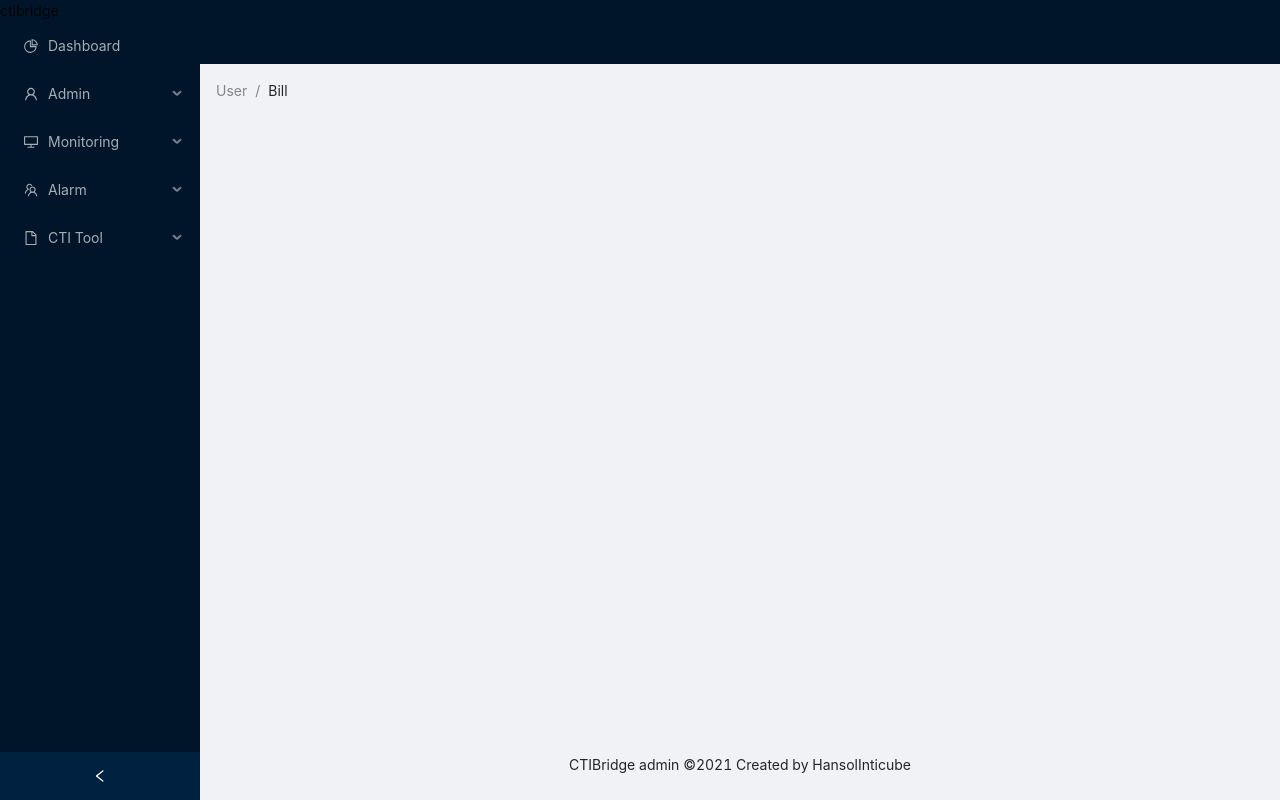
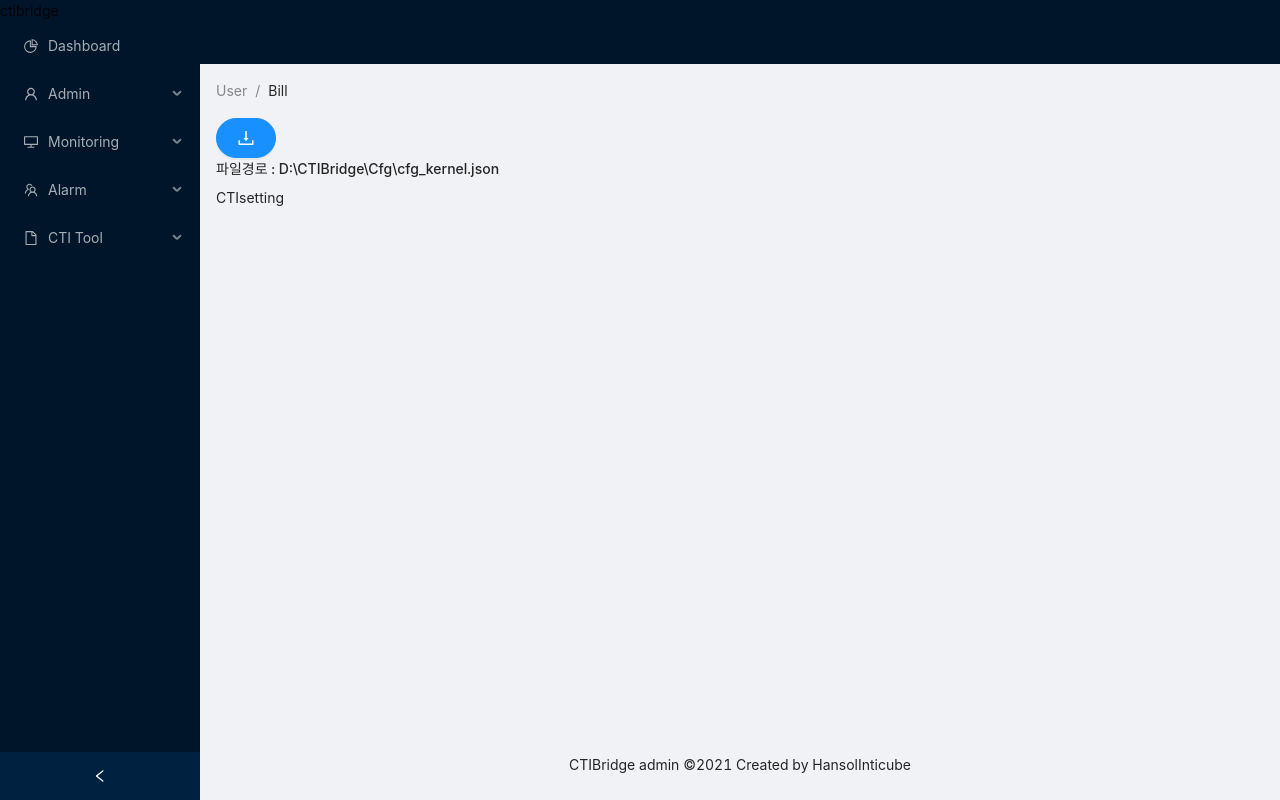
Before and after one commit to soonysoo/monitoringCTI, a React (Create React App) app: page /admin/CTIsetting in a window 1280 px wide. Built offline with nearby package versions, Linux system fonts and the light colour scheme.

Commit message:
ctisetting vdn데이터 localstorage저장

```diff
--- a/src/App.js
+++ b/src/App.js
@@ -11,10 +11,10 @@ import {
 } from '@ant-design/icons';
 import { Route, Link } from 'react-router-dom';
 import Home from './components/Home.js';
-import Crypto from './components/CTITool_crypto/Crypto.js';
-import Softphone from './components/CTITool_softphone/Softphone.js'
-import Logviewer from './components/CTITool_log/Logviewer.js';
-
+import Crypto from './components/tool/crypto/Crypto.js';
+import Softphone from './components/tool//softphone/Softphone.js'
+import Logviewer from './components/tool/logviewer/Logviewer.js';
+import CTIsetting from './components/admin/CTI/CTIsetting.js';
 
 const { Sider } = Layout;
 const { SubMenu } = Menu;
@@ -43,17 +43,17 @@ function App() {
           Dashboard
         </Menu.Item>
         <SubMenu key="Admin" icon={<UserOutlined />} title="Admin">
-          <Menu.Item key="cti" onClick={onSeleted}>CTI환경설정</Menu.Item>
+          <Menu.Item key="cti" onClick={onSeleted}>
+            <Link to="/admin/CTIsetting/"/>
+              CTI환경설정
+          </Menu.Item>
           <Menu.Item key="vdn">VDN 관리</Menu.Item>
           <Menu.Item key="ivr">IVR 관리</Menu.Item>
-          <Menu.Item key="service">CTI서비스 관리</Menu.Item>
-          <Menu.Item key="agent">상담사 관리</Menu.Item>
         </SubMenu>
 
         <SubMenu key="Monitoring" icon={<DesktopOutlined />} title="Monitoring">
           <Menu.Item key="mon_ct">CTI서비스 관리</Menu.Item>
           <Menu.Item key="mon_ser">CTI서버 모니터링</Menu.Item>
-          <Menu.Item key="mon_svc">CTI서비스 모니터링</Menu.Item>
         </SubMenu>
         <SubMenu key="Alarm" icon={<TeamOutlined />} title="Alarm">
           <Menu.Item key="view">알람보기</Menu.Item>
@@ -61,13 +61,13 @@ function App() {
         </SubMenu>
         <SubMenu key="Tool" icon={<FileOutlined />} title="CTI Tool">
           <Menu.Item key="crypto">
-            <Link to="/crypto"/>암복호화
+            <Link to="/tool/crypto"/>암복호화
           </Menu.Item>
           <Menu.Item key="log">
-            <Link to="/logview"/>로그뷰어
+            <Link to="/tool/logview"/>로그뷰어
           </Menu.Item>
           <Menu.Item key="softphone">
-            <Link to="/softphone"/>Softphone
+            <Link to="/tool/softphone"/>Softphone
           </Menu.Item>
         </SubMenu>
       </Menu>
@@ -82,9 +82,14 @@ function App() {
         <div>
         {/* <div className="site-layout-background" style={{ padding: 24, minHeight: 360 }}> */}
           <Route path='/' component={Home} exact={true}/>
-          <Route path='/crypto' component={Crypto}/>
-          <Route path='/softphone' component={Softphone}/>
-          <Route path='/logview' component={Logviewer}/>
+          <Route path='/tool/crypto' component={Crypto}/>
+          <Route path='/tool/softphone' component={Softphone}/>
+          <Route path='/tool/logview' component={Logviewer}/>
+          <Route path='/admin/CTIsetting' component={CTIsetting}/>
+          <Route path='/admin/vdn' component={Logviewer}/>
+          <Route path='/admin/ivr' component={Logviewer}/>
+          <Route path='/admin/agent' component={Logviewer}/>
+
         </div>
       </Content>
       <Footer style={{ textAlign: 'center' }}>CTIBridge admin ©2021 Created by HansolInticube</Footer>
--- /dev/null
+++ b/src/components/admin/CTI/CTIsetting.js
@@ -0,0 +1,48 @@
+import React, { useState } from 'react';
+import { Button } from 'antd';
+import { DownloadOutlined } from '@ant-design/icons';
+
+
+
+
+const CTIsetting = () => {
+    const [filepath, setFilepath ] = useState('D:\\CTIBridge\\Cfg\\cfg_kernel.json');
+    const [size, setSize] = useState('large');
+    const [data, setData] = useState('');
+    const fileopen = () =>{
+        let input = document.createElement("input");
+        input.type = "file";
+        input.accept = "text/plain";
+
+        input.click();
+        input.onchange=function(event){
+          processFile(event.target.files[0]);
+        }
+    }
+    async function processFile(file){
+        let reader = new FileReader();
+        console.log(reader)
+        reader.readAsText(file,"UTF-8");
+
+        reader.onload=  function(){
+            console.log('1')
+            setData(reader.result);
+            localStorage.setItem('kernel',data);
+        }
+        console.log('2');
+
+
+    }
+
+    return (
+        <div>
+            <Button onClick={fileopen} type="primary" shape="round" icon={<DownloadOutlined />} size={size} />
+            <h4> 파일경로 : {filepath}</h4>
+            <div id='output'></div>
+            {data}
+            CTIsetting
+        </div>
+    );
+};
+
+export default CTIsetting;
--- a/src/components/CTITool_crypto/Crypto.js
+++ b/src/components/tool/crypto/Crypto.js
@@ -1,9 +1,5 @@
 import React from 'react';
 import { Row, Col } from 'antd';
-import { Input } from 'antd';
-import { KeyOutlined,UnlockOutlined  } from '@ant-design/icons';
-import { Button } from 'antd';
-import Title from 'antd/lib/skeleton/Title';
 import CryptoLog from './CryptoLog';
 import CryptoPacket from './CryptoPacket';
 
--- a/src/components/CTITool_crypto/CryptoLog.js
+++ b/src/components/tool/crypto/CryptoLog.js
@@ -39,7 +39,6 @@ export default function CryptoLog() {
 
       input.click();
       input.onchange=function(event){
-        console.log("ddd");
         processFile(event.target.files[0]);
       }
     }
```
Also changed, not shown: src/components/tool/crypto/CryptoPacket.js (renamed from src/components/CTITool_crypto/CryptoPacket.js), src/components/tool/logviewer/Logviewer.js (renamed from src/components/CTITool_log/Logviewer.js), src/components/tool/softphone/Softphone.js (renamed from src/components/CTITool_softphone/Softphone.js).
